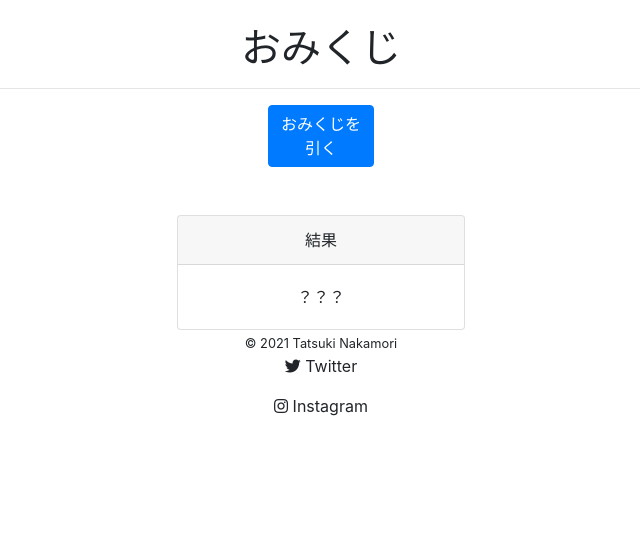
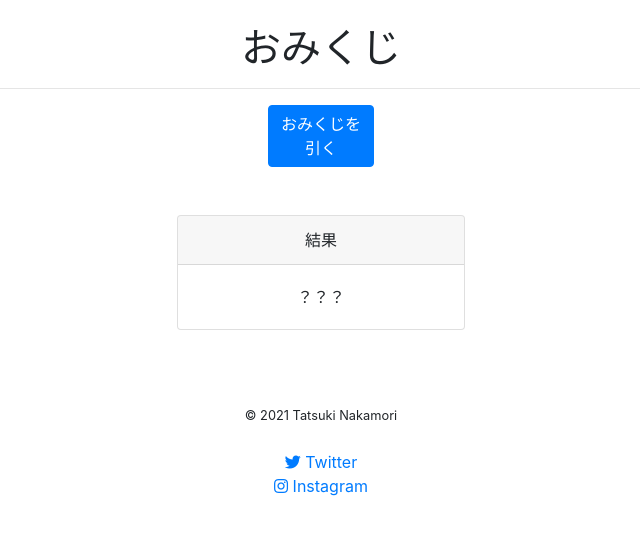
Before and after one commit to Tatsuki0810/Omikuji, a plain HTML site: page index.html in a window 1280 px wide. Shown: the whole page, without its empty margins (319-959 px from the left). Drawn offline with nearby package versions, Linux system fonts and the light colour scheme.

Commit message:
あああ

```diff
--- a/index.html
+++ b/index.html
@@ -25,10 +25,11 @@
             <div class="card-header">結果</div>
             <div class="card-body" id="result">？？？</div>
         </div>
+        <br><br><br>
         <footer>
-            <small>© 2021 Tatsuki Nakamori</small>
-            <p href="https://twitter.com/brass_x" target="_blank"><i class="fab fa-twitter"></i> Twitter</p>
-            <p href="https://instagram.com/kmmn810" target="_blank"><i class="fab fa-instagram"></i> Instagram</p>
+            <small>© 2021 Tatsuki Nakamori</small><br><br>
+            <a href="https://twitter.com/brass_x" target="_blank"><i class="fab fa-twitter"></i> Twitter</a><br>
+            <a href="https://instagram.com/kmmn810" target="_blank"><i class="fab fa-instagram"></i> Instagram</a>
         </footer>
         <script src="https://code.jquery.com/jquery-3.3.1.slim.min.js" integrity="sha384-q8i/X+965DzO0rT7abK41JStQIAqVgRVzpbzo5smXKp4YfRvH+8abtTE1Pi6jizo" crossorigin="anonymous"></script>
         <script src="https://cdnjs.cloudflare.com/ajax/libs/popper.js/1.14.7/umd/popper.min.js" integrity="sha384-UO2eT0CpHqdSJQ6hJty5KVphtPhzWj9WO1clHTMGa3JDZwrnQq4sF86dIHNDz0W1" crossorigin="anonymous"></script>
```
